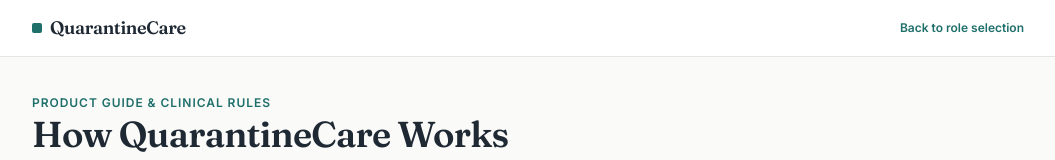
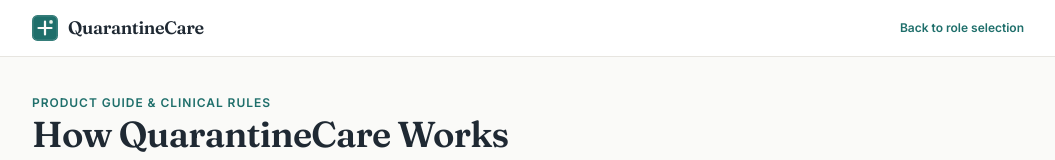
Before and after one commit to Adityya21/quarantinecare, a Next.js app: page /how-it-works in a window 1280 px wide. Shown: the top 160 px of the page, without its empty margins (112-1167 px from the left). Built offline with nearby package versions, Linux system fonts and the light colour scheme.

Commit message:
Add custom QuarantineCare SVG brand logo and favicon

```diff
--- /dev/null
+++ b/app/components/BrandLogo.tsx
@@ -0,0 +1,37 @@
+'use client';
+
+import React from 'react';
+
+export default function BrandLogo({ size = 28 }: { size?: number }) {
+  return (
+    <svg
+      width={size}
+      height={size}
+      viewBox="0 0 28 28"
+      fill="none"
+      xmlns="http://www.w3.org/2000/svg"
+      aria-hidden="true"
+      className="shrink-0"
+    >
+      <rect width="28" height="28" rx="6" fill="#1F6F6B" />
+      <rect
+        x="1"
+        y="1"
+        width="26"
+        height="26"
+        rx="5"
+        stroke="#FAFAF8"
+        strokeOpacity="0.2"
+        strokeWidth="1"
+      />
+      {/* Clinical cross + architectural ward bar */}
+      <path
+        d="M14 7V21M7 14H21"
+        stroke="#FAFAF8"
+        strokeWidth="2.4"
+        strokeLinecap="round"
+      />
+      <circle cx="20.5" cy="7.5" r="2" fill="#E6F0E8" />
+    </svg>
+  );
+}
--- a/app/components/Navbar.tsx
+++ b/app/components/Navbar.tsx
@@ -4,6 +4,7 @@ import React, { useState, useRef, useEffect } from 'react';
 import Link from 'next/link';
 import { usePathname, useRouter } from 'next/navigation';
 import { SlidersHorizontal, LogOut, Calendar } from 'lucide-react';
+import BrandLogo from './BrandLogo';
 import { useApp } from '@/app/lib/context';
 import { formatDate } from '@/app/lib/logic';
 import type { Role } from '@/app/lib/types';
@@ -72,9 +73,9 @@ export default function Navbar() {
               <Link
                 href="/"
                 onClick={() => setRole(null)}
-                className="flex items-center gap-2 text-[#1F2933] font-serif-heading text-xl font-semibold tracking-tight focus:outline-none focus:ring-2 focus:ring-[#1F6F6B] rounded-lg px-1"
+                className="flex items-center gap-2.5 text-[#1F2933] font-serif-heading text-xl font-semibold tracking-tight focus:outline-none focus:ring-2 focus:ring-[#1F6F6B] rounded-lg px-1"
               >
-                <span className="inline-block w-2.5 h-2.5 bg-[#1F6F6B] rounded-xs" aria-hidden="true" />
+                <BrandLogo size={26} />
                 <span>QuarantineCare</span>
               </Link>
 
--- a/app/how-it-works/page.tsx
+++ b/app/how-it-works/page.tsx
@@ -3,6 +3,7 @@
 import React from 'react';
 import Link from 'next/link';
 import { ArrowRight } from 'lucide-react';
+import BrandLogo from '@/app/components/BrandLogo';
 import Navbar from '@/app/components/Navbar';
 import { useApp } from '@/app/lib/context';
 
@@ -29,9 +30,9 @@ export default function HowItWorksPage() {
           <div className="max-w-5xl mx-auto px-4 h-14 flex items-center justify-between">
             <Link
               href="/"
-              className="flex items-center gap-2 text-[#1F2933] font-serif-heading text-lg font-semibold"
+              className="flex items-center gap-2.5 text-[#1F2933] font-serif-heading text-lg font-semibold"
             >
-              <span className="inline-block w-2.5 h-2.5 bg-[#1F6F6B] rounded-xs" aria-hidden="true" />
+              <BrandLogo size={26} />
               <span>QuarantineCare</span>
             </Link>
             <Link
--- a/app/page.tsx
+++ b/app/page.tsx
@@ -4,6 +4,7 @@ import React, { useState, useEffect, useMemo } from 'react';
 import Link from 'next/link';
 import { useRouter } from 'next/navigation';
 import { ArrowRight } from 'lucide-react';
+import BrandLogo from '@/app/components/BrandLogo';
 import { useApp } from '@/app/lib/context';
 import {
   MAX_CAPACITY,
@@ -182,8 +183,8 @@ export default function RoleSelectPage() {
       {/* Top Bar */}
       <header className="bg-white border-b border-[#E7E5E0]">
         <div className="max-w-6xl mx-auto px-4 h-14 flex items-center justify-between gap-4">
-          <div className="flex items-center gap-2">
-            <span className="inline-block w-2.5 h-2.5 bg-[#1F6F6B] rounded-xs" aria-hidden="true" />
+          <div className="flex items-center gap-2.5">
+            <BrandLogo size={26} />
             <span className="font-serif-heading text-lg font-semibold text-[#1F2933]">
               QuarantineCare
             </span>
```
Also changed, not shown: app/icon.svg (added).
